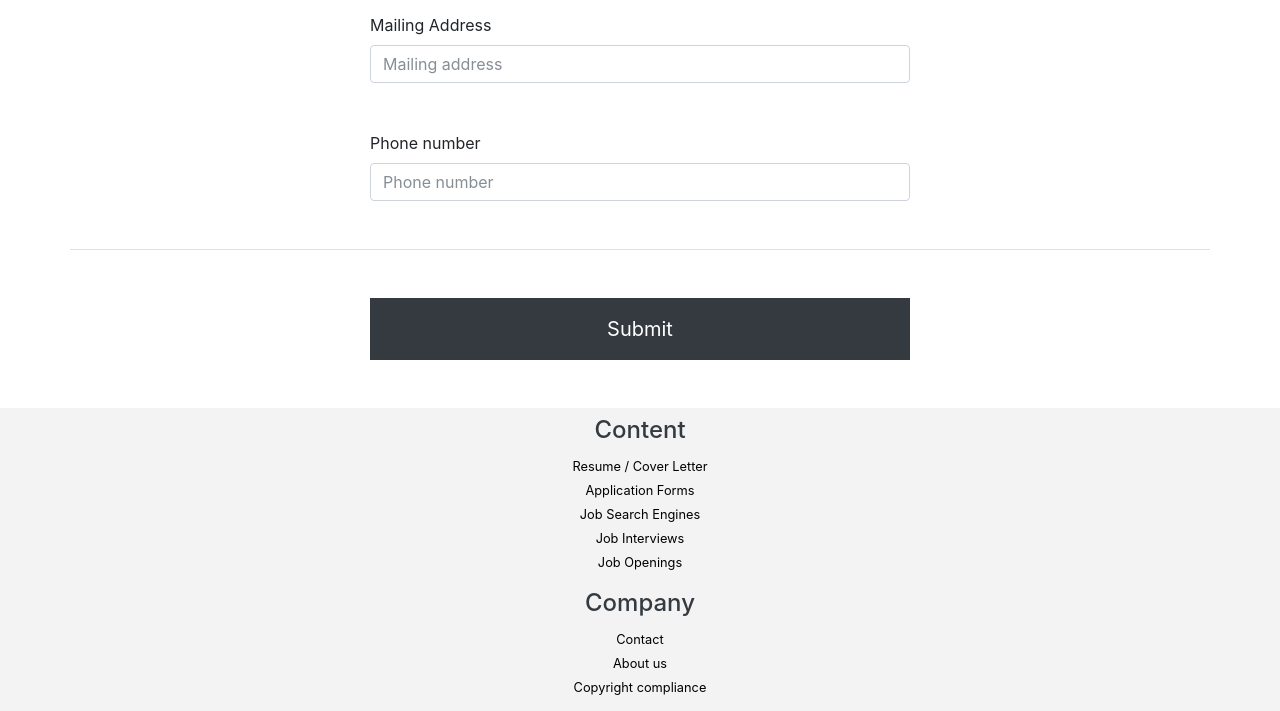
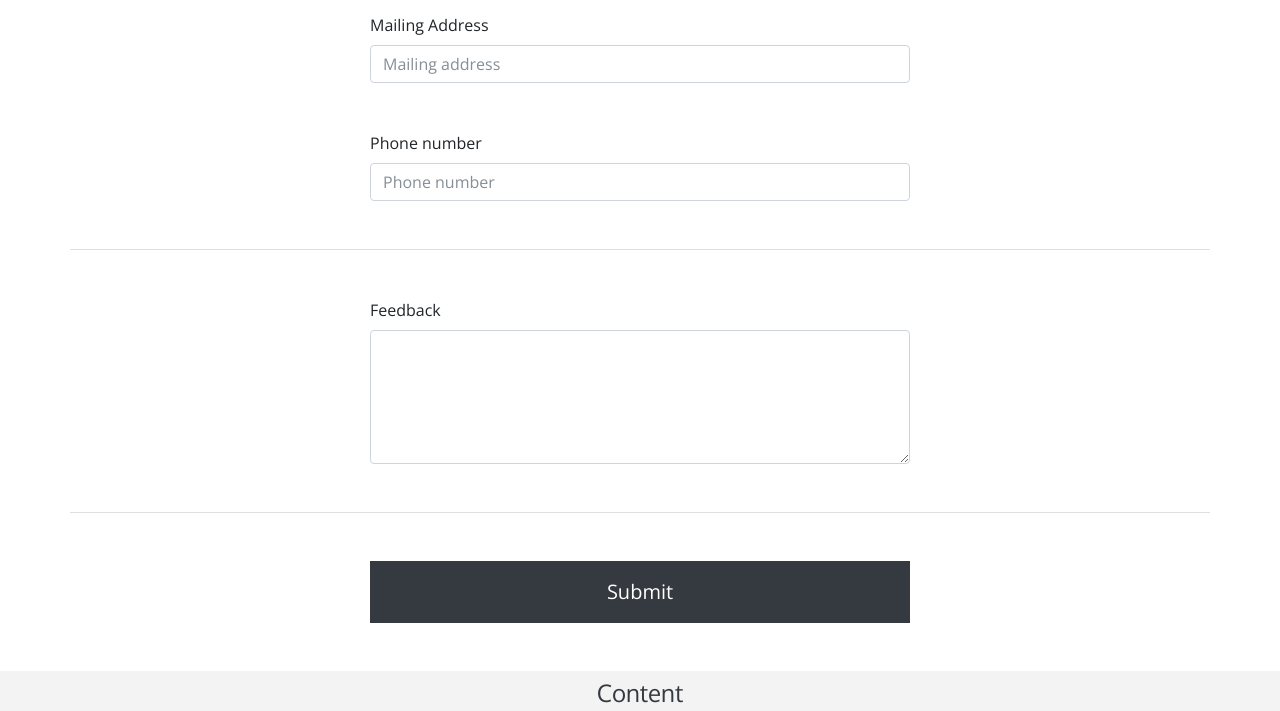
Before and after one commit to trakyari/spotter, a plain HTML site: page content/contact.html in a window 1280 px wide. Shown: the part 912-1623 px from the top of the page. Drawn offline with nearby package versions, Linux system fonts and the light colour scheme.

Commit message:
css updates

```diff
--- a/content/contact.html
+++ b/content/contact.html
@@ -168,6 +168,21 @@
 	</div>
 	<div class="row">
 		<div class="col"></div>
+			<div class="col-lg-6 col-sm-10">
+				<form>
+					<div class="form-group mb-5">
+						<label for="feedback">Feedback</label>
+						<textarea class="form-control" id="feedback" rows="5"></textarea>
+					</div>
+				</form>
+			</div>
+		<div class="col"></div>
+	</div>
+	<div class="row">
+		<div class="col line mb-5"></div>
+	</div>
+	<div class="row">
+		<div class="col"></div>
 		<div class="col-lg-6 col-sm-10">
 			<button type="submit" class="btn btn-block btn-contact mb-5 py-3">Submit</button>
 		</div>
--- a/css/opificium.css
+++ b/css/opificium.css
@@ -2,6 +2,16 @@
 /* CSS Document */
 
 /* Site Wide Styling */
+
+@import url('https://fonts.googleapis.com/css?family=Open+Sans|Oxygen');
+
+body {
+	font-family: 'Open Sans', sans-serif;
+}
+
+h1, h2, h3, h4 {
+	font-family: 'Oxygen', sans-serif;
+}
 
 .navbar-expanded-border-color {
 	border-color:#8D8D8D;
@@ -131,10 +141,6 @@
 	height: 40rem;
 }
 
-/* Resources Styling */
-
-/* Resume Styling */
-
 /* Footer Styling */
 
 .bg-footer {
```
